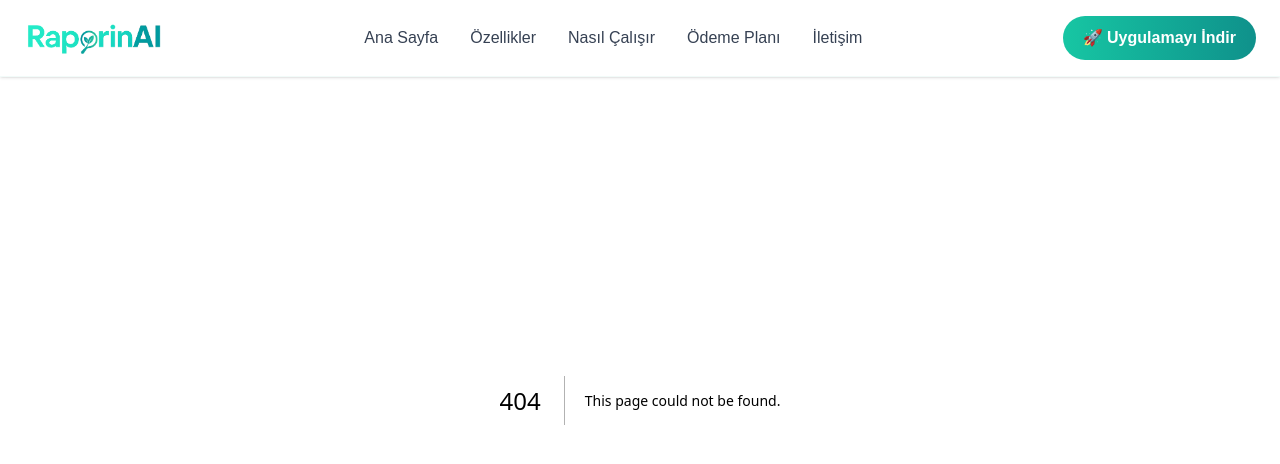
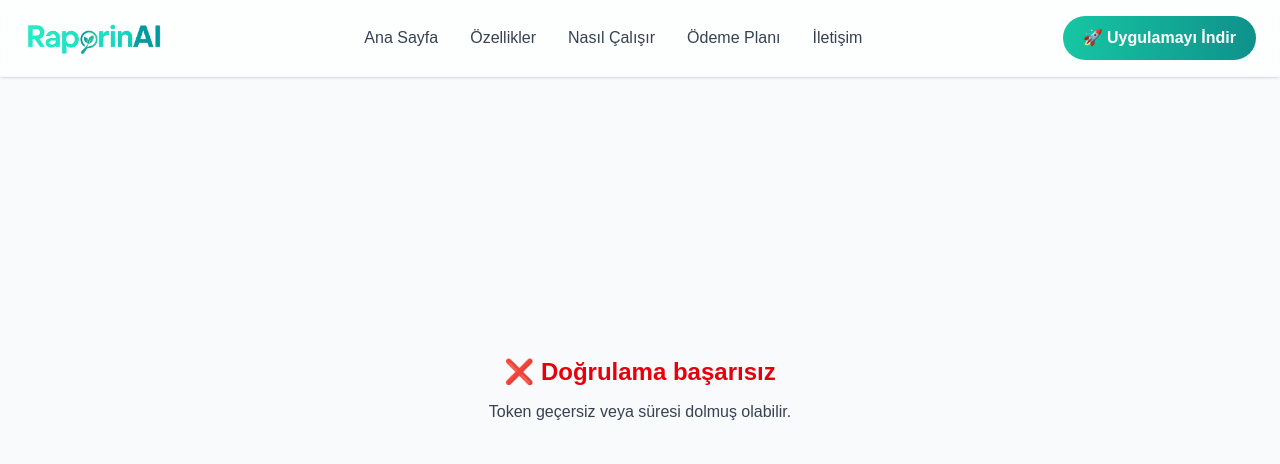
Before and after one commit to gayec/raporin-ai, a Next.js app: page /verify-email in a window 1280 px wide. Before the commit this address had no page. Shown: the top 464 px of the page. Built offline with nearby package versions, Linux system fonts and the light colour scheme.

Commit message:
email verification

```diff
--- /dev/null
+++ b/src/app/verify-email/page.jsx
@@ -0,0 +1,44 @@
+"use client";
+import { useEffect, useState } from "react";
+
+export default function VerifyEmailPage() {
+  const [status, setStatus] = useState("checking"); // checking | success | error
+
+  useEffect(() => {
+    const query = new URLSearchParams(window.location.search);
+    const token = query.get("token");
+
+    if (!token) {
+      setStatus("error");
+      return;
+    }
+
+    fetch(`http://localhost:8081/api/email/verify-email?token=${token}`)
+      .then(async (res) => {
+        if (res.ok) {
+          setStatus("success");
+        } else {
+          setStatus("error");
+        }
+      })
+      .catch(() => setStatus("error"));
+  }, []);
+
+  return (
+    <div className="flex flex-col items-center justify-center h-screen text-center bg-gray-50 px-4">
+      {status === "checking" && <p className="text-gray-600">Doğrulama işlemi yapılıyor...</p>}
+      {status === "success" && (
+        <div>
+          <h1 className="text-2xl font-bold text-teal-600 mb-3">✅ Hesabınız başarıyla aktifleştirildi!</h1>
+          <p className="text-gray-700 mb-5">Artık Raporin uygulamasına giriş yapabilirsiniz.</p>
+        </div>
+      )}
+      {status === "error" && (
+        <div>
+          <h1 className="text-2xl font-bold text-red-600 mb-3">❌ Doğrulama başarısız</h1>
+          <p className="text-gray-700 mb-5">Token geçersiz veya süresi dolmuş olabilir.</p>
+        </div>
+      )}
+    </div>
+  );
+}
```
